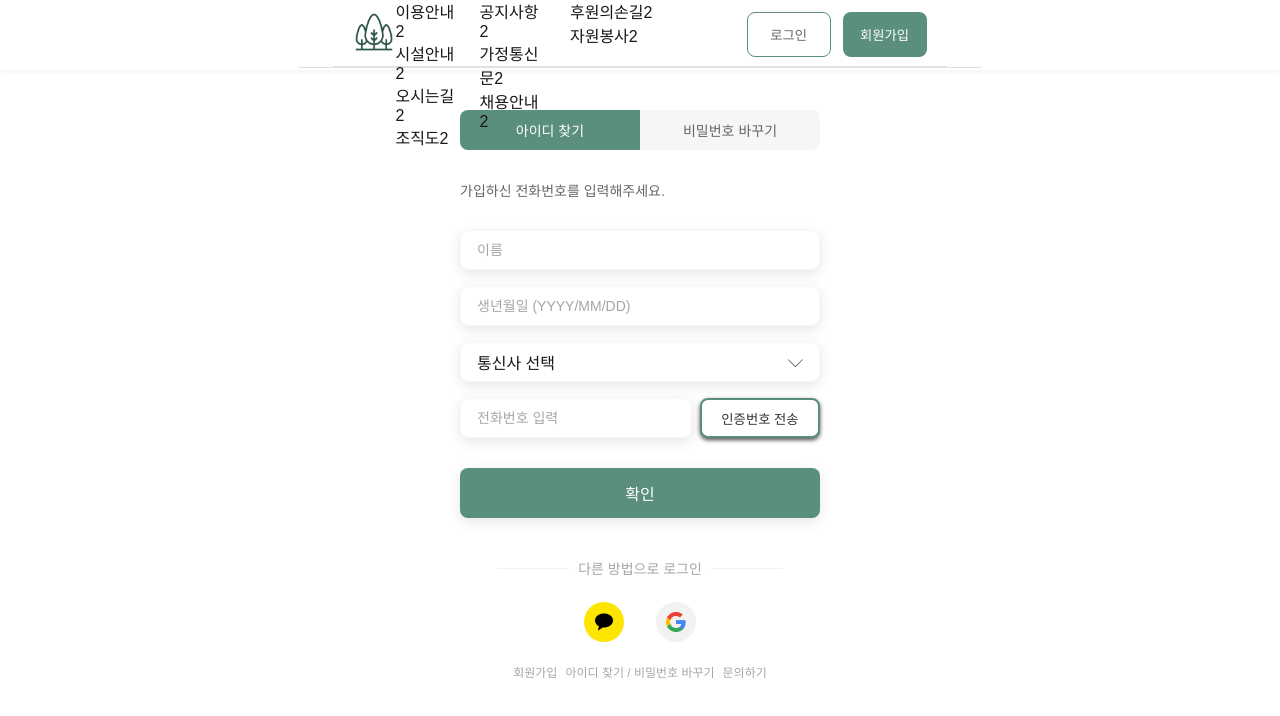
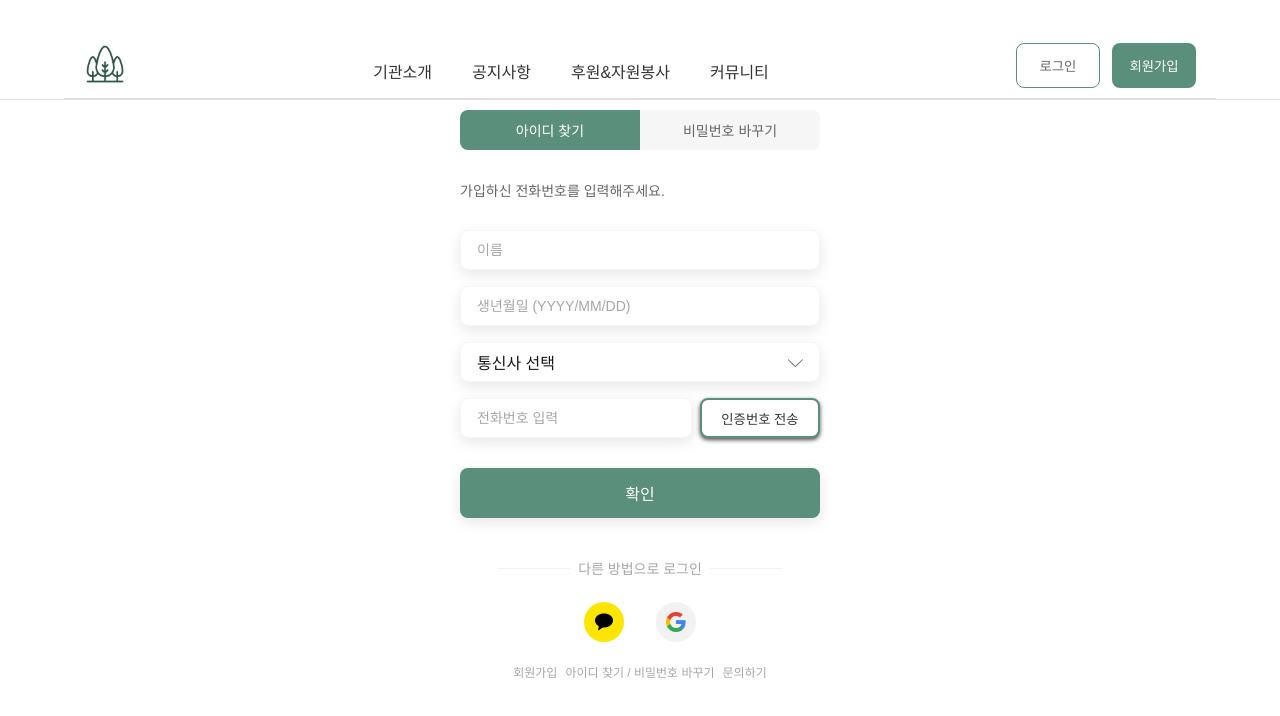
Before and after one commit to TomHoon/zelkova-fe, a Next.js app: page /findaccount in a window 1280 px wide. Shown: the top 716 px of the page. Built offline with nearby package versions, Linux system fonts and the light colour scheme.

Commit message:
refactor: navbar 아코디언방식 변경

```diff
--- a/common/mocules/C_Modal.jsx
+++ b/common/mocules/C_Modal.jsx
@@ -6,7 +6,7 @@ import C_Button from '@/common/atom/C_Button';
 
 /**
  *
- * [공통모달 - Args]
+ * [공통모달 - Args]w
  *
  * - 타입: A, B, C (기본값: A)
  *   * - A: 녹색 테두리 확인 버튼만 있는 모달
--- a/common/mocules/C_NavBar.jsx
+++ b/common/mocules/C_NavBar.jsx
@@ -3,7 +3,7 @@
 import NavBarStyles from '@/styles/C_NavBar.module.scss';
 import C_Button from '../atom/C_Button';
 import Link from 'next/link';
-import { useRouter } from "next/navigation";
+import { useRouter } from 'next/navigation';
 import { useState } from 'react';
 
 export default function Navbar({ elementList = [], callback }) {
@@ -19,7 +19,7 @@ export default function Navbar({ elementList = [], callback }) {
       '/notice/boardList',
       '/familynotice/boardList',
       '/volunteer/boardList',
-      '/community/boardList'
+      '/community/boardList',
     ][idx ?? 0];
 
     router.push(url);
@@ -27,25 +27,18 @@ export default function Navbar({ elementList = [], callback }) {
 
   const handleHovering = () => {
     setIsHovering(true);
-  }
+  };
   const handleMouseLeave = () => {
     setIsHovering(false);
-
-  }
-
+  };
 
   return (
-    <div className={NavBarStyles.wrapper}
+    <div
+      className={NavBarStyles.wrapper}
       onMouseEnter={handleHovering}
       onMouseLeave={handleMouseLeave}
     >
-      <nav className={NavBarStyles.navbar}>
-
-        <div className={`${NavBarStyles.hovering} ${ishovering ? NavBarStyles.active : ''}`}>
-
-        </div>
-
-
+      <nav className={`${NavBarStyles.navbar} ${ishovering ? NavBarStyles.active : ''}`}>
         <div className={NavBarStyles.logo}>
           <Link href="/wonjun/mainPage">
             <img src="/images/tree.png" alt="로고" />
@@ -57,12 +50,10 @@ export default function Navbar({ elementList = [], callback }) {
             <li key={idx} className={NavBarStyles.menuItem}>
               <span onClick={() => handleClick(idx, item.label)}>{item.label}</span>
               {/* {item.submenu} */}
-              <ul>
-                {item.submenu && item.submenu.map((sub, idx) => (
-                  <li key={idx}>
-                    {sub}2
-                  </li>
-                ))}
+              <ul
+                className={`${NavBarStyles.menuHideItem} ${ishovering ? NavBarStyles.active : ''}`}
+              >
+                {item.submenu && item.submenu.map((sub, idx) => <li key={idx}>{sub}</li>)}
               </ul>
             </li>
           ))}
@@ -72,36 +63,7 @@ export default function Navbar({ elementList = [], callback }) {
           <C_Button title="로그인" size="nav" type="A" onClick={() => router.push('/login')} />
           <C_Button title="회원가입" size="nav" type="B" />
         </div>
-
-
-
       </nav>
-
-      {/* <div className={NavBarStyles.dropdown}>
-
-        {elementList
-          .filter(menu => menu.submenu && menu.submenu.length > 0)
-          .map((menu, idx) => (
-            <div key={idx} className={NavBarStyles.dropdownColumn}>
-              {menu.submenu.map((sub, subIdx) => (
-                <div
-                  key={subIdx}
-                  className={NavBarStyles.dropdownItem}
-                  onClick={() => handleClick(idx, sub)}
-                >
-                  {sub}
-                </div>
-              ))}
-            </div>
-          ))}
-
-
-        <div className={NavBarStyles.dropdownImage}>
-          <img src="/images/tree.png" alt="트리 이미지" />
-        </div>
-
-
-      </div> */}
     </div>
   );
 }
--- a/package.json
+++ b/package.json
@@ -11,8 +11,6 @@
   },
   "dependencies": {
     "@react-google-maps/api": "^2.20.6",
-    "@toast-ui/editor": "^3.2.2",
-    "@toast-ui/react-editor": "^3.2.3",
     "next": "15.3.2",
     "prop-types": "^15.8.1",
     "react": "^19.0.0",
--- a/styles/C_NavBar.module.scss
+++ b/styles/C_NavBar.module.scss
@@ -1,6 +1,9 @@
 .wrapper {
   background: #fff;
-  position: relative;
+  position: fixed;
+  z-index: 99;
+  width: 100%;
+  overflow-y: hidden;
   border-bottom: 1px solid #e0e0e0;
 
   &:hover .dropdown {
@@ -14,10 +17,14 @@
   margin: 0 auto;
 
   display: flex;
-  align-items: center;
   justify-content: space-between;
   padding: 8px 20px;
   border-bottom: 1px solid #e0e0e0;
+  transition: height 0.3s ease;
+
+  &.active {
+    height: 300px;
+  }
 }
 
 .logo,
@@ -122,18 +129,15 @@
   }
 }
 
-.hovering {
-  display: none;
-  border-bottom: 1px solid #e0e0e0;
-  width: 100%;
-  height: 400px;
+.menuHideItem {
   position: absolute;
-  top: 64px;
-  transition: height 0.5s ease-in-out;
+  top: 51px;
+  z-index: 9;
+  display: block;
 
-  &.active {
-    height: 400px;
-    background-color: red;
-    display: block;
+  & li {
+    padding: 16px 8px; // menu와 패딩 동일하게 주어야 일직선으로 내려옴
+    cursor: pointer;
+    width: 90px;
   }
 }
```
Also changed, not shown: eslint.config.js (+37 -37 lines), 1 other file (tests, documents, lock files or other folders).
